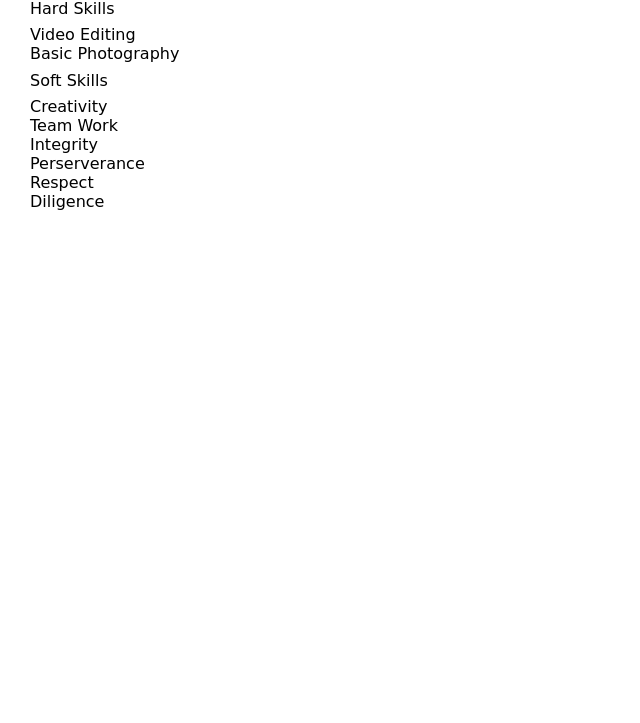
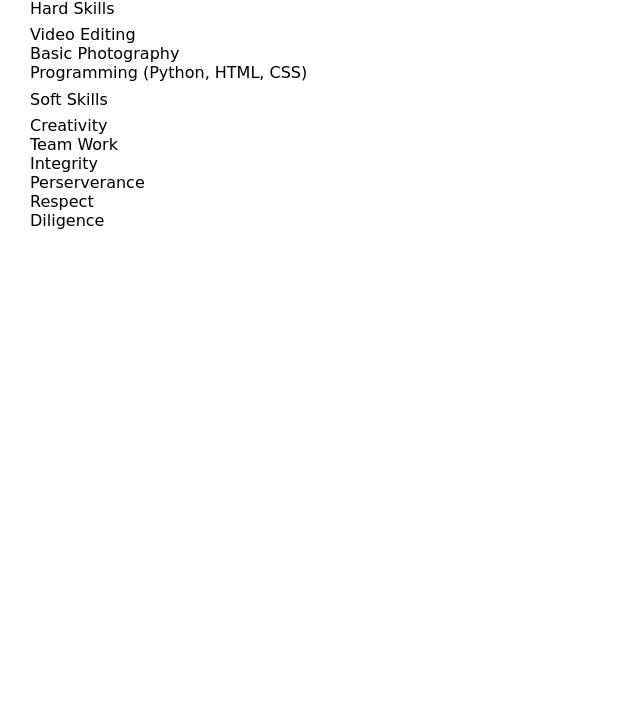
Before and after one commit to Plentk/portfolio_website, a plain HTML site: page skills/index.html in a window 1280 px wide. Shown: the part 77-800 px from the top of the page, without its empty margins (0-640 px from the left). Drawn offline with Linux system fonts and the light colour scheme.

Commit message:
Update index.html

```diff
--- a/skills/index.html
+++ b/skills/index.html
@@ -18,7 +18,7 @@
                 Hard Skills
             </p2>
             <p>
-                Video Editing<br>Basic Photography<br>
+                Video Editing<br>Basic Photography<br>Programming (Python, HTML, CSS)<br>
             </p>
             <p2>
                 Soft Skills
```
